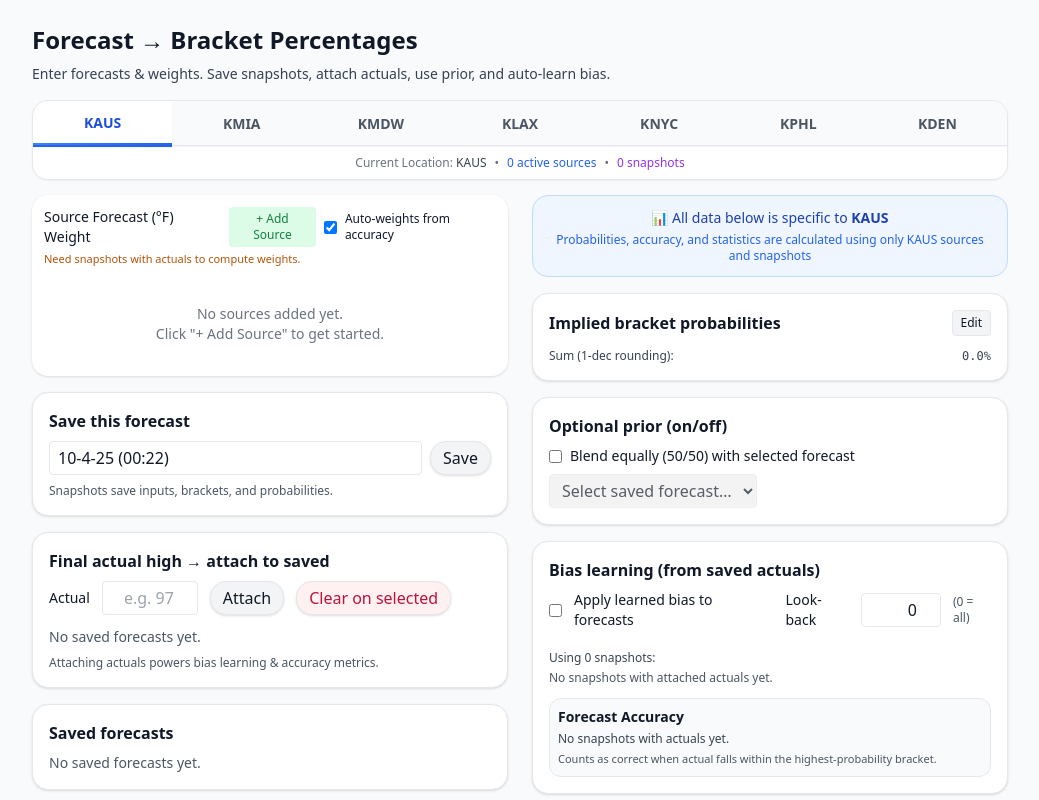
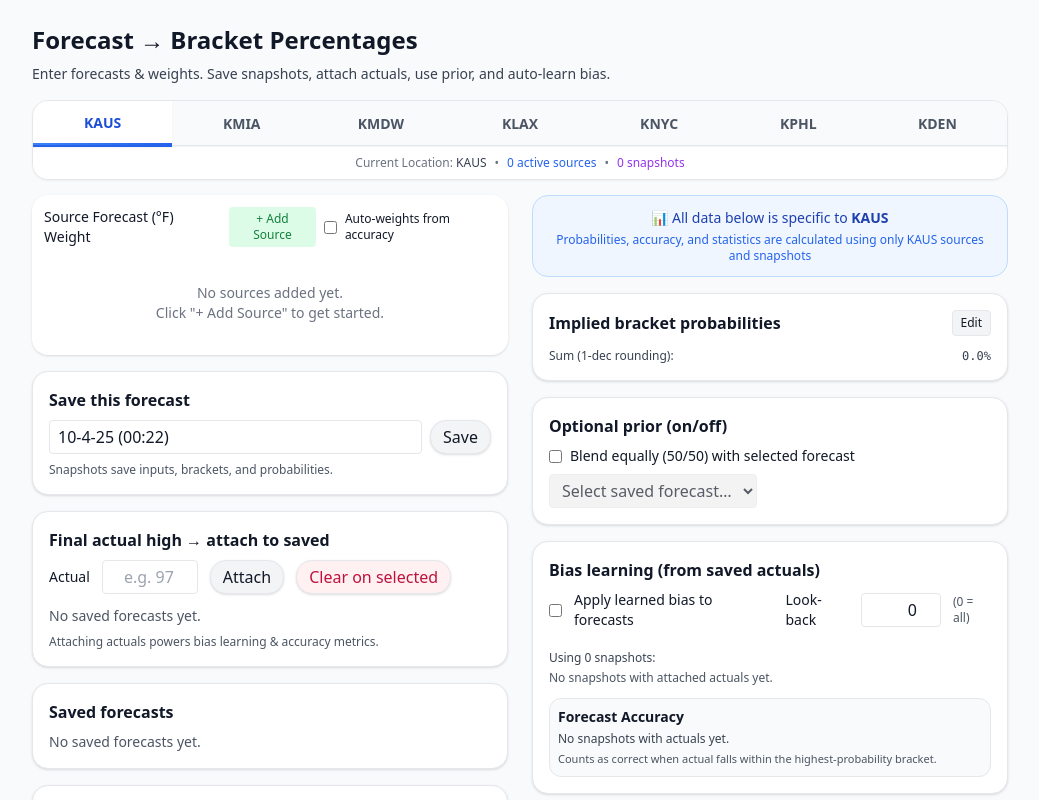
Before and after one commit to eyovvalupe/calc, a React (Vite) app: page / in a window 1280 px wide. Shown: the top 800 px of the page, without its empty margins (120-1159 px from the left). Built offline with nearby package versions, Linux system fonts and the light colour scheme.

Commit message:
update initial of useAutoweights

```diff
--- a/src/App.jsx
+++ b/src/App.jsx
@@ -199,8 +199,7 @@ export default function BracketCalculator() {
   useEffect(() => {
     const newTabSnapshots = tabData[activeTab]?.snapshots || [];
     const workingState = newTabSnapshots.find(s => s.id === 'working_state');
-
-    if (workingState && workingState.rows) {
+    if (workingState && workingState.rows.length) {
       setRows(workingState.rows);
       if (workingState.scheme) {
         setScheme(workingState.scheme);
@@ -208,6 +207,7 @@ export default function BracketCalculator() {
       setUseAutoWeights(workingState.weightMode === "auto");
     } else {
       // No working state, use empty rows
+      setUseAutoWeights(false);
       setRows([]);
     }
   }, [activeTab]); // Dependency on active tab changes
@@ -238,8 +238,6 @@ export default function BracketCalculator() {
       setTabData(migratedTabData);
     }
   }, []);
-
-
 
   // Use current tab's snapshots (filter out working state)
   const displaySnapshots = tabSnapshots.filter(s => s.id !== 'working_state');
```
